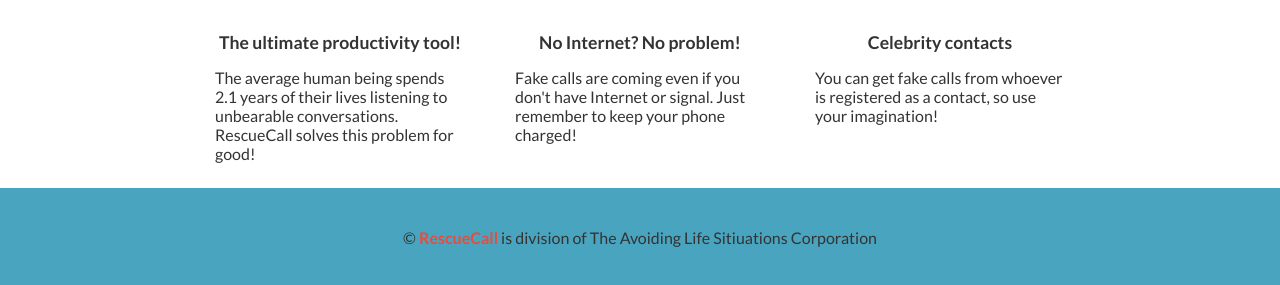
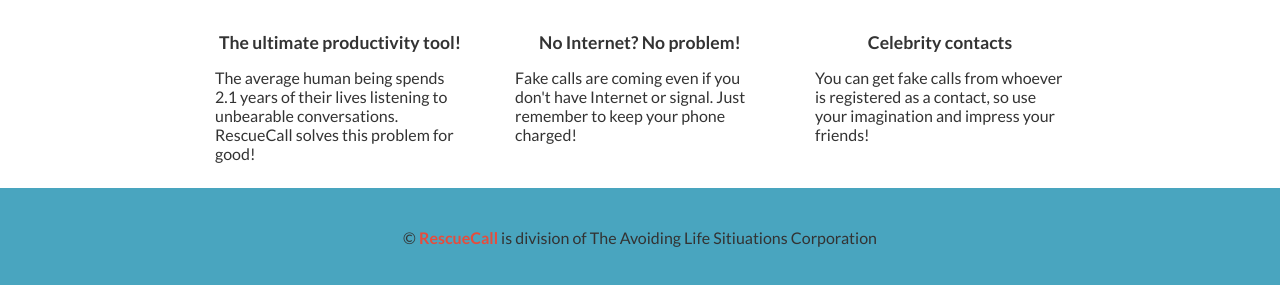
Before and after one commit to RescueCall/rescuecall.github.io, a Jekyll site: the page built from index.html, in a window 1280 px wide. Shown: the part 911-1196 px from the top of the page. Built offline with Jekyll 4.4.1, drawn with Linux system fonts in a browser that asks for light colours; nearby versions of some CDN libraries.

Commit message:
Update index.html

```diff
--- a/index.html
+++ b/index.html
@@ -72,7 +72,7 @@ class: home
     <li>
       <h2>Celebrity contacts</h2>
       <div class="desc">
-        You can get fake calls from whoever is registered as a contact, so use your imagination!
+        You can get fake calls from whoever is registered as a contact, so use your imagination and impress your friends!
     </li>
   </ul>
 </main>
```
